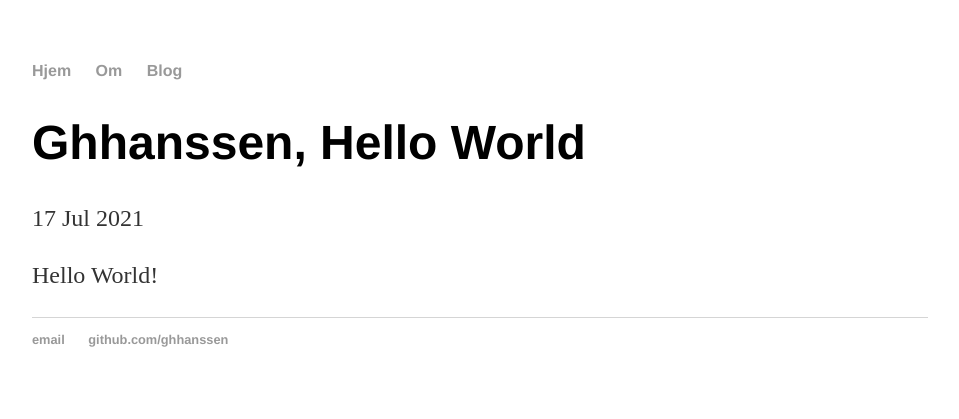
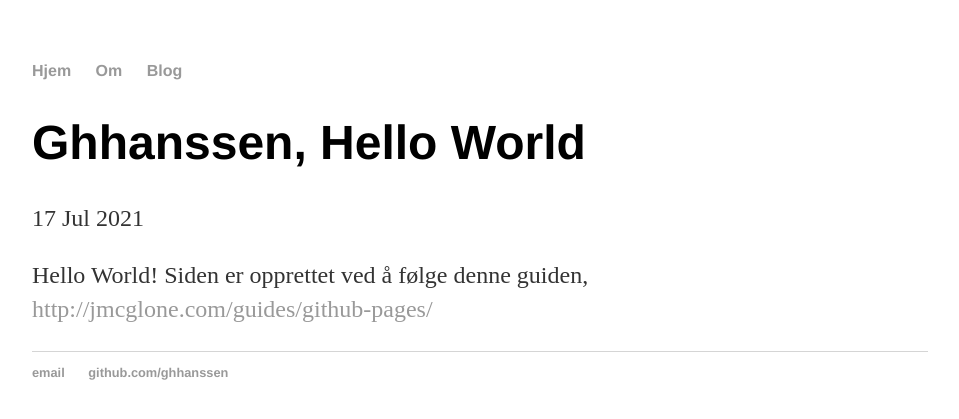
Before and after one commit to ghhanssen/ghhanssen.github.io, a Jekyll site: the page built from _posts/2021-07-17-hello-world.md, in a window 1280 px wide. Shown: the top 419 px of the page, without its empty margins (160-1119 px from the left). Built offline with Jekyll 4.4.1, drawn with Linux system fonts in a browser that asks for light colours.

Commit message:
Update 2021-07-17-hello-world.md

```diff
--- a/_posts/2021-07-17-hello-world.md
+++ b/_posts/2021-07-17-hello-world.md
@@ -5,3 +5,4 @@ date: 2021-07-17
 ---
 
 Hello World!
+Siden er opprettet ved å følge denne guiden, <a href="http://jmcglone.com/guides/github-pages/">http://jmcglone.com/guides/github-pages/</a>
```
